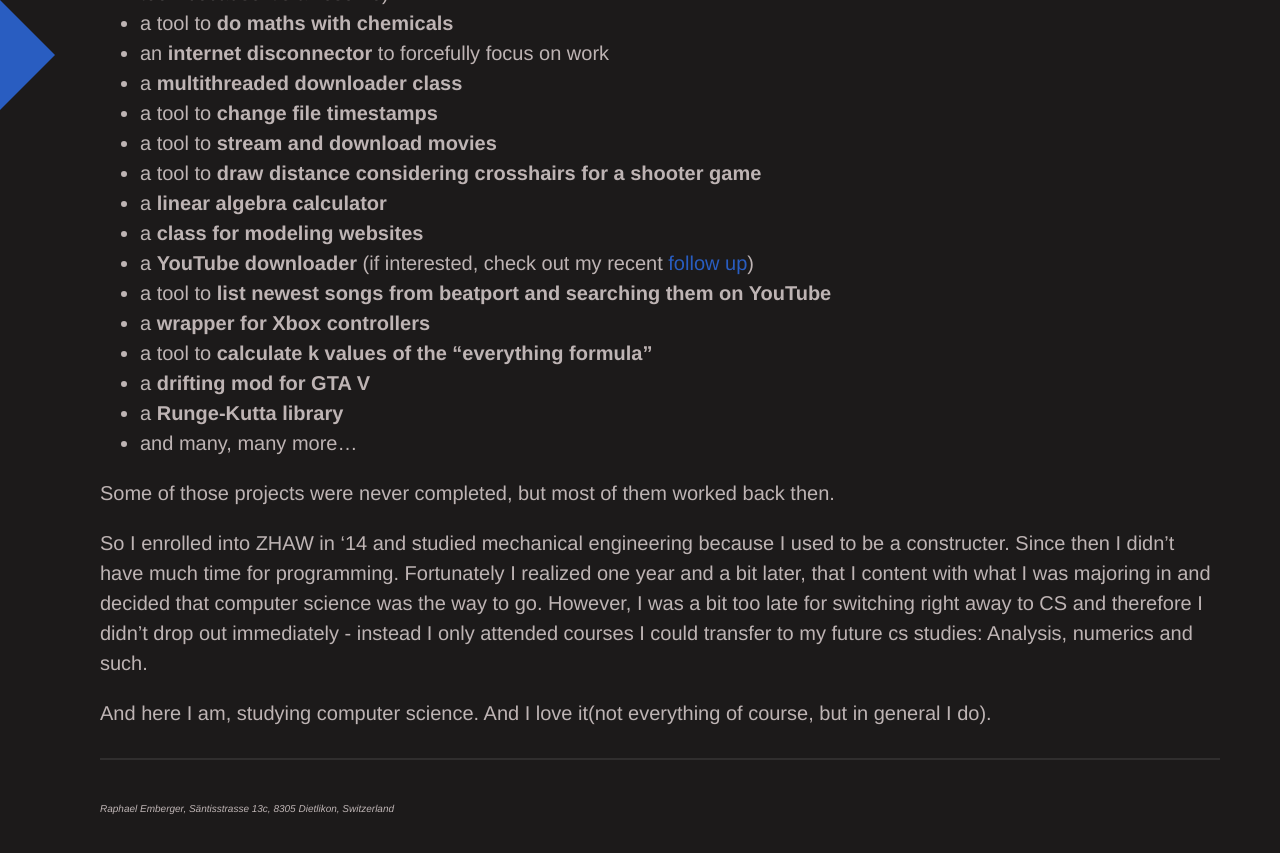
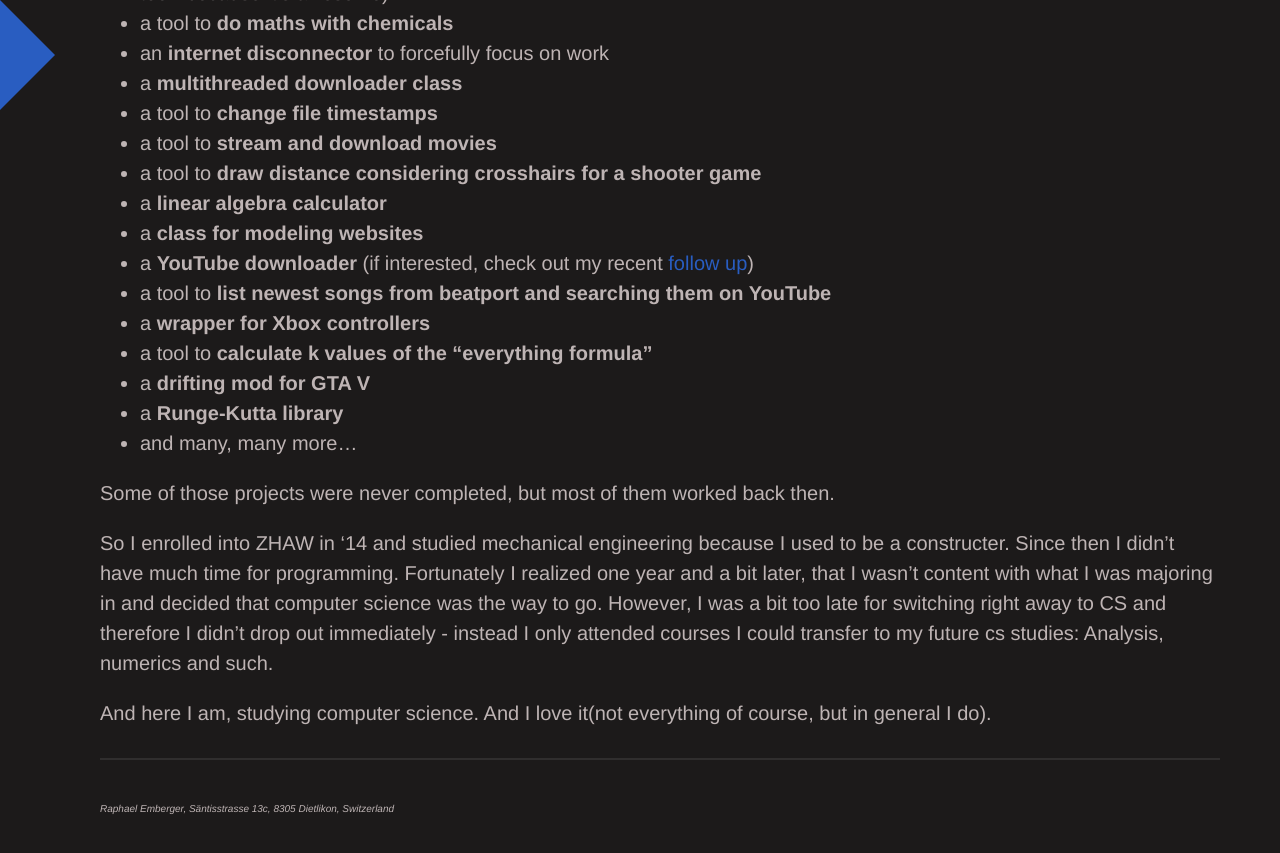
Before and after one commit to RaEmber/raember.github.io, a Jekyll site: the page built from about.md, in a window 1280 px wide and 900 px high, scrolled down 977 px. Shown: the top 853 px of the window. Built offline with Jekyll 4.4.1, drawn with Linux system fonts in a browser that asks for light colours.

Commit message:
Fixed malformed commit(I hate you, Ubuntu bash on Windows). Minor fixes

```diff
--- a/about.md
+++ b/about.md
@@ -34,7 +34,7 @@ Then a 2 year period followed where I expanded my knowledge and programmed many
 
 Some of those projects were never completed, but most of them worked back then.
 
-So I enrolled into ZHAW in '14 and studied mechanical engineering because I used to be a constructer. Since then I didn't have much time for programming. Fortunately I realized one year and a bit later, that I content with what I was majoring in and decided that computer science was the way to go. However, I was a bit too late for switching right away to CS and therefore I didn't drop out immediately - instead I only attended courses I could transfer to my future cs studies: Analysis, numerics and such.
+So I enrolled into ZHAW in '14 and studied mechanical engineering because I used to be a constructer. Since then I didn't have much time for programming. Fortunately I realized one year and a bit later, that I wasn't content with what I was majoring in and decided that computer science was the way to go. However, I was a bit too late for switching right away to CS and therefore I didn't drop out immediately - instead I only attended courses I could transfer to my future cs studies: Analysis, numerics and such.
 
 And here I am, studying computer science. And I love it(not everything of course, but in general I do).
 
```
Also changed, not shown: _posts/2017-06-24-youtube_formats.md (+1 -1 lines).
